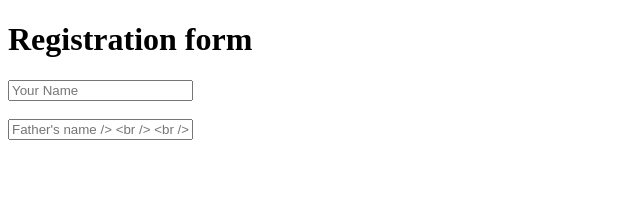
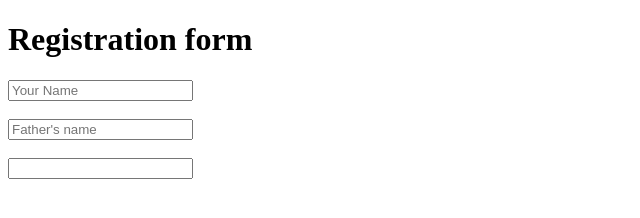
Before and after one commit to 8302vijayanm/CS3003, a plain HTML site: page index.html in a window 1280 px wide. Shown: the whole page, without its empty margins (0-640 px from the left). Drawn offline with Linux system fonts and the light colour scheme.

Commit message:
Update index.html

```diff
--- a/index.html
+++ b/index.html
@@ -7,7 +7,7 @@
     <h1>Registration form</h1>
      <form>
      <input type="text" placeholder="Your Name" /> <br /> <br />
-     <input type="text" placeholder="Father's name /> <br /> <br />
+     <input type="text" placeholder="Father's name" /> <br /> <br />
      <input type="text placeholder="Mobile NO" /> <br /> <br />
      </form>
 </body>
```
